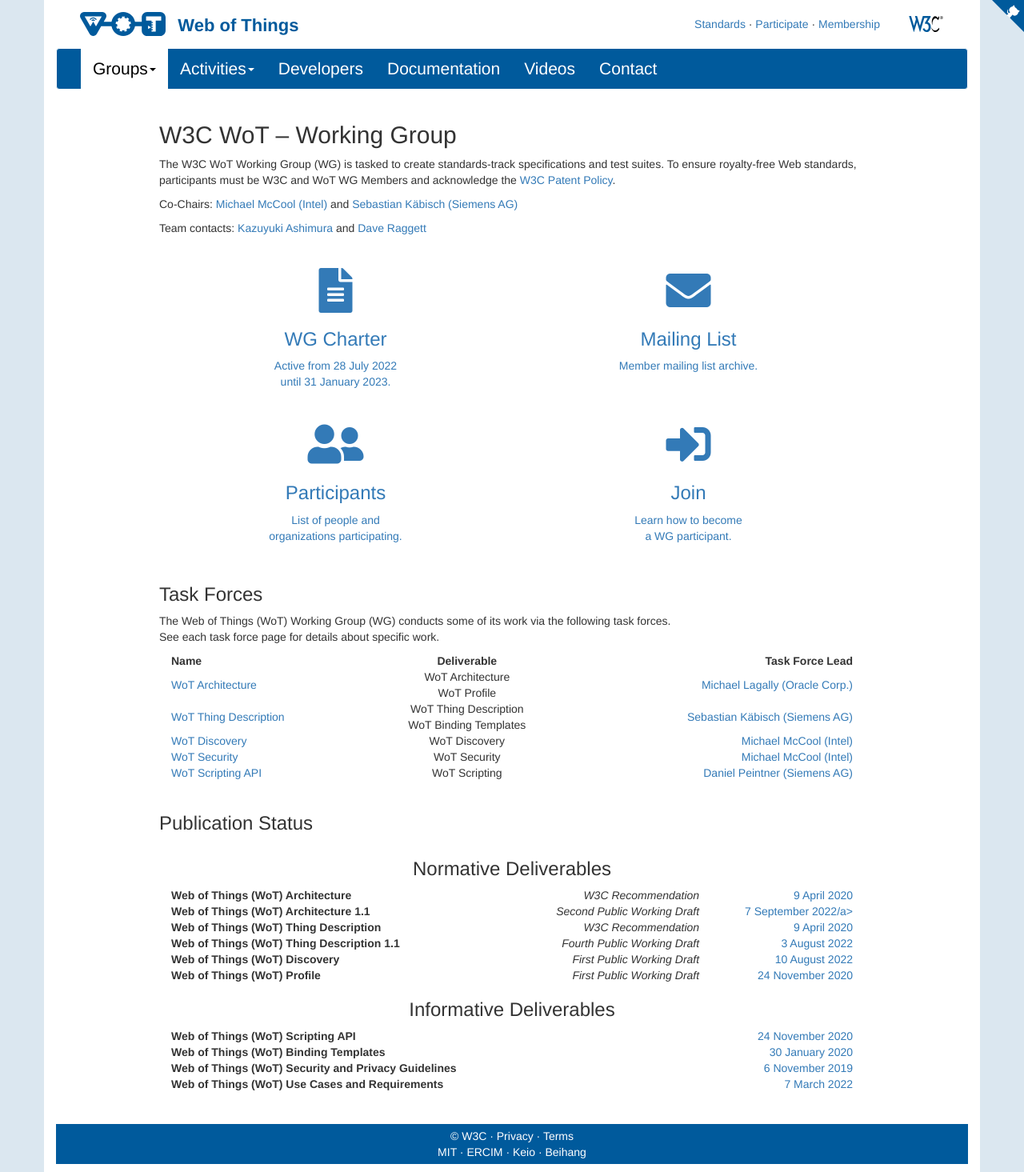
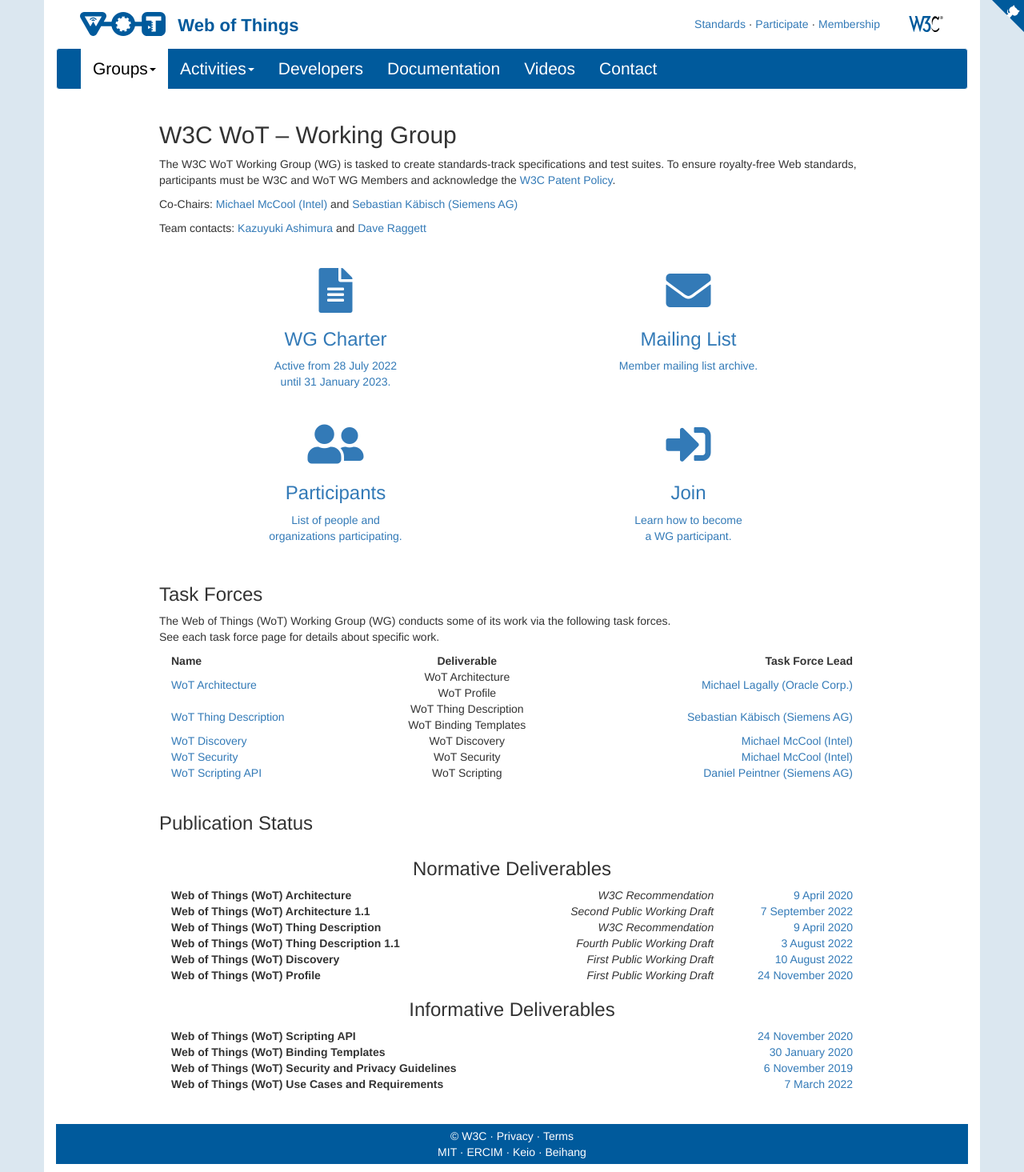
Before and after one commit to w3c/wot-marketing, a Jekyll site: the page built from docs/wg/index.html, in a window 1280 px wide. Shown: the whole page at 80% size. Built offline with Jekyll 4.4.1, drawn with Linux system fonts in a browser that asks for light colours; nearby versions of some CDN libraries; comment, search, counter and statistics services are not loaded.

Commit message:
fix: html syntax

```diff
--- a/docs/wg/index.html
+++ b/docs/wg/index.html
@@ -103,7 +103,7 @@
 						<tr>
 							<th>Web of Things (WoT) Architecture 1.1</th>
 							<td style="text-align:right;"><i>Second Public Working Draft</i></td>
-							<td style="text-align:right;"><a href="https://www.w3.org/TR/2022/WD-wot-architecture11-20220907/" target="_blank">7 September 2022/a></td>
+							<td style="text-align:right;"><a href="https://www.w3.org/TR/2022/WD-wot-architecture11-20220907/" target="_blank">7 September 2022</a></td>
 						</tr>
 						<tr>
 							<th>Web of Things (WoT) Thing Description</th>
```
